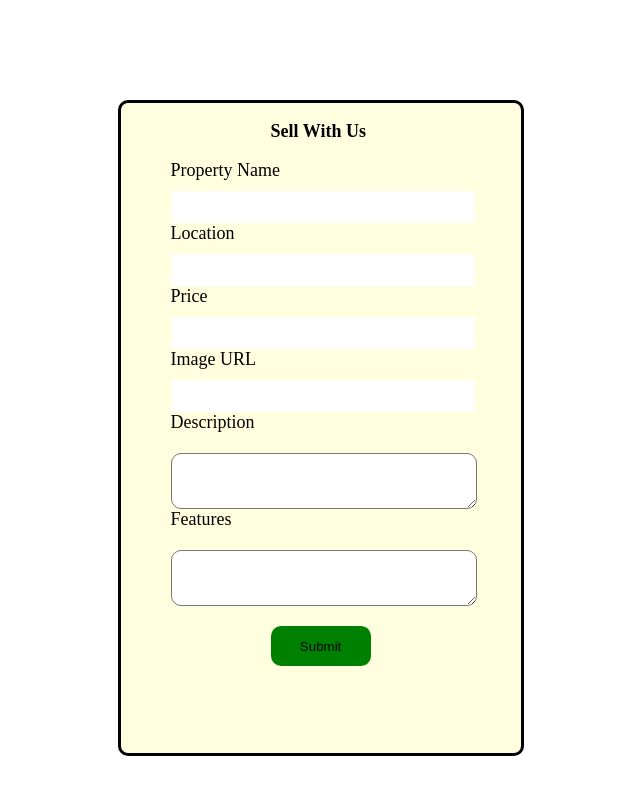
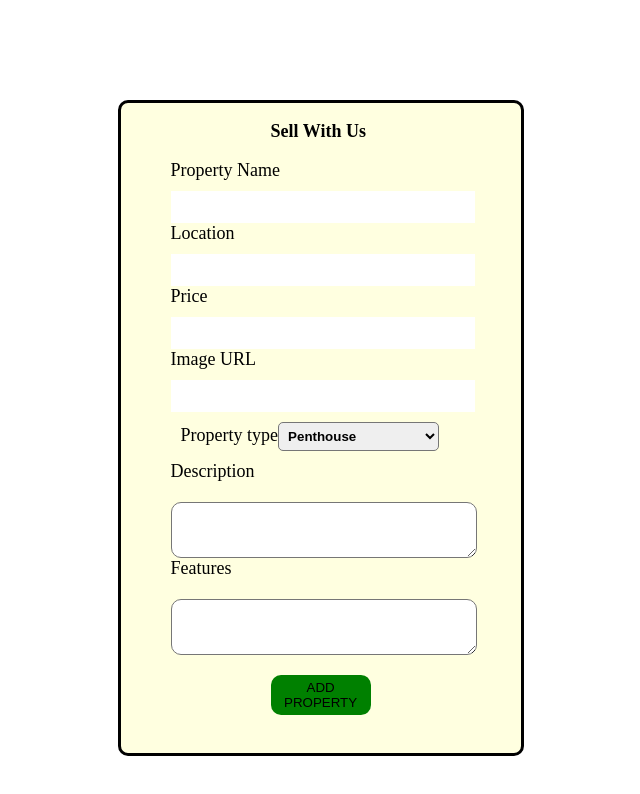
Before and after one commit to mbuimbogo/Makao-Homes-frontend, a React (Create React App) app in the folder makao-homes/: page / in a window 1280 px wide. Shown: the top 794 px of the page, without its empty margins (396-1036 px from the left). Built offline with nearby package versions, Linux system fonts and the light colour scheme.

Commit message:
Strim the form

```diff
--- a/makao-homes/src/components/AddProperty.js
+++ b/makao-homes/src/components/AddProperty.js
@@ -8,6 +8,8 @@ function AddProperty() {
   const[description,setDescription]=useState('')
   const[features,setFeature]=useState('')
   const [error,setError]=useState([])
+  const [propertyType,setPropertyType]=useState();
+  // const [propertyType,setPropertyType]=useState()
 
 
   function handleFormSubmit(e){
@@ -20,6 +22,7 @@ function AddProperty() {
       location:location,
       price:price,
       ImageURL:ImageURL,
+      propertyType:propertyType,
       description:description,
       features:features,
     }
@@ -53,9 +56,20 @@ function AddProperty() {
         <label>Location</label><input type="text" value={location} onChange={(e)=>setLocation(e.target.value)}/>
         <label>Price</label><input type="number" value={price} onChange={(e)=>setPrice(e.target.value)} />
         <label>Image URL</label><input type="text" value={ImageURL} onChange={(e)=>setImageURL(e.target.value)} />
-        <label>Description</label><textarea input="true" value={description} onChange={(e)=>setDescription(e.target.value)}></textarea>
+        <div className='propType'>
+        <label>Property type</label><select  value={propertyType} onChange={e=>setPropertyType(e.target.value)}>
+          <option>Penthouse</option>
+          <option>Residential Building</option>
+          <option>Residential Plot</option>
+          <option>Apartment</option>
+          <option>Townhouse</option>
+          <option>Residential floor</option>
+          <option>Villas</option>
+        </select>
+        </div>
+        <label className='desc'>Description</label><textarea input="true" value={description} onChange={(e)=>setDescription(e.target.value)}></textarea>
         <label>Features</label><textarea input="true" value={features} onChange={(e)=>setFeature(e.target.value)}></textarea>
-        <button type='submit'>Submit</button>
+        <button type='submit'>ADD PROPERTY</button>
 
 
       </form>
```
